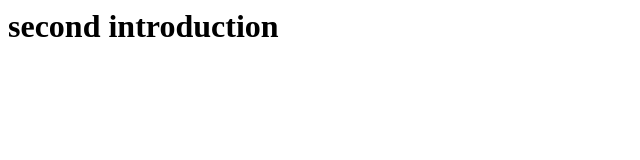
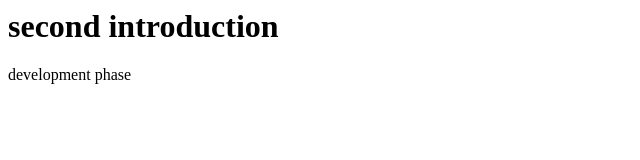
Before and after one commit to Mohangr/my-project, a plain HTML site: page ind.html in a window 1280 px wide. Shown: the whole page, without its empty margins (0-640 px from the left). Drawn offline with Linux system fonts and the light colour scheme.

Commit message:
develoment phase
development line added

```diff
--- a/ind.html
+++ b/ind.html
@@ -2,6 +2,7 @@
 <head>
 <body>
 <h1>second introduction</h1>
+<p>development phase</p>
 </body>
 </head>
 </html>
```
